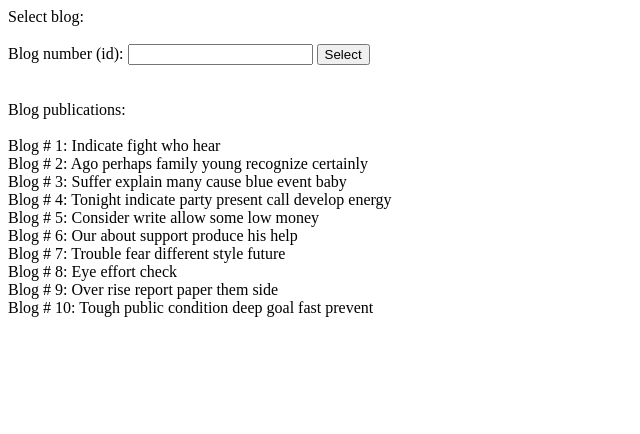
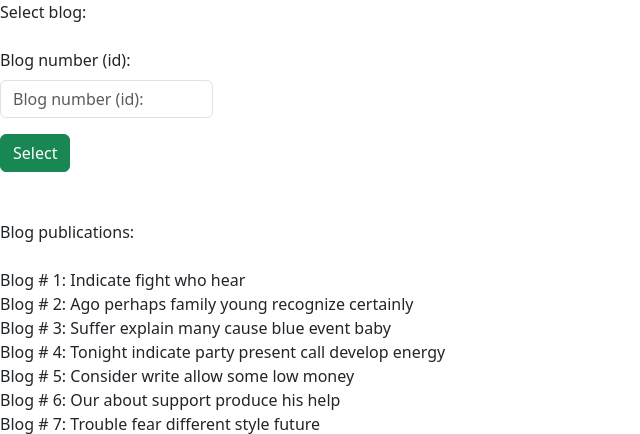
Before and after one commit to v-buyukli/blog_heroku, a Django app: page /blog/ in a window 1280 px wide. Shown: the top 434 px of the page, without its empty margins (0-640 px from the left). Run offline with Django 4.2, Linux system fonts and the light colour scheme; some libraries are stand-ins or nearby versions.

Commit message:
update form

```diff
--- a/blog/forms.py
+++ b/blog/forms.py
@@ -5,7 +5,7 @@ from blog.services import get_blogs
 
 
 class BlogForm(forms.Form):
-    blog_id = forms.IntegerField(label="Blog number (id)", min_value=1)
+    blog_id = forms.IntegerField(label="Blog number (id):", min_value=1)
 
     def clean_blog_id(self):
         blog_id = self.cleaned_data["blog_id"]
--- a/blog_heroku/settings.py
+++ b/blog_heroku/settings.py
@@ -53,6 +53,7 @@ INSTALLED_APPS = [
     "django.contrib.messages",
     "django.contrib.staticfiles",
     "blog.apps.BlogConfig",
+    'bootstrap5',
 ]
 
 MIDDLEWARE = [
--- a/templates/blog.html
+++ b/templates/blog.html
@@ -1,4 +1,15 @@
 <!DOCTYPE html>
+
+{# Load the tag library #}
+{% load bootstrap5 %}
+
+{# Load CSS and JavaScript #}
+{% bootstrap_css %}
+{% bootstrap_javascript %}
+
+{# Display django.contrib.messages as Bootstrap alerts #}
+{% bootstrap_messages %}
+
 <html lang="en">
 <head>
     <meta charset="UTF-8">
@@ -8,10 +19,16 @@
 <body>
 Select blog: <br><br>
 
-<form method="post" action="{% url 'blog' %}">
+<form method="post" action="{% url 'blog' %}" class="form">
     {% csrf_token %}
-    {{ form }}
-    <input type="submit" value="Select">
+    <div class="col-md-2 centering">
+        {% bootstrap_form form %}
+    </div>
+    {% buttons %}
+    <button type="submit" class="btn btn-success">
+      Select
+    </button>
+  {% endbuttons %}
 </form>
 
 <br><br>
```
